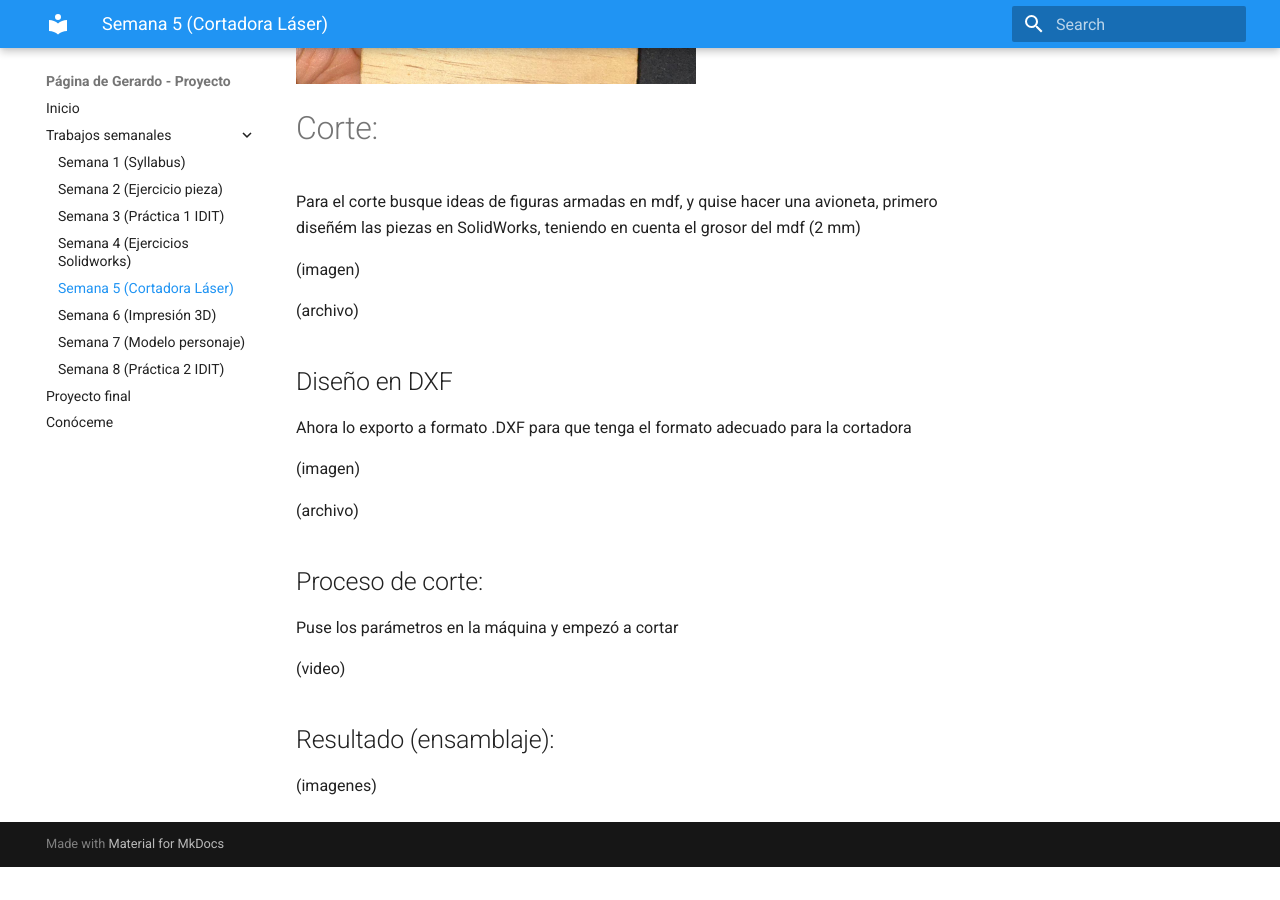
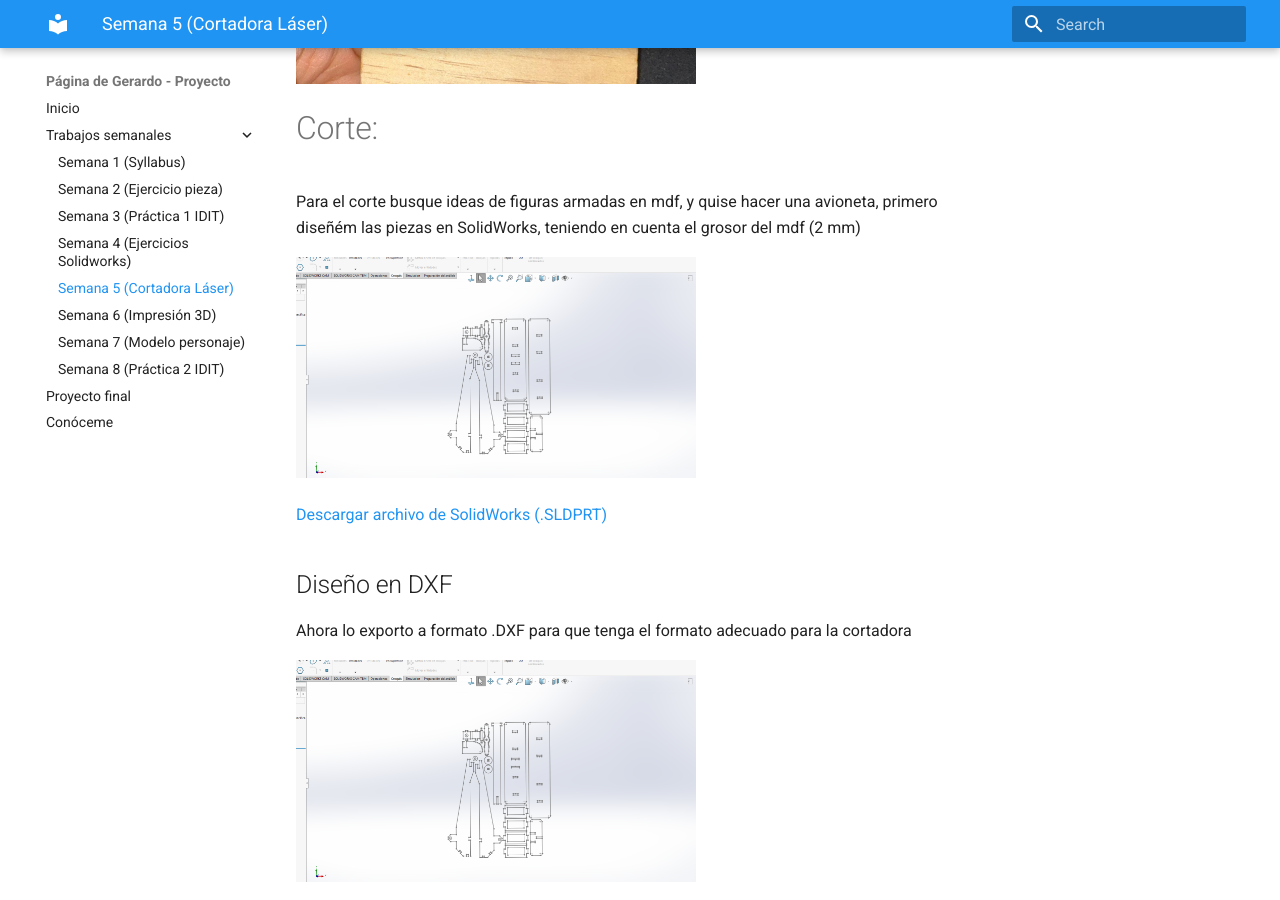
Before and after one commit to Gerardo-Esquivel/PortafolioProyecto, an MkDocs documentation site: the page built from docs/semana5.md, in a window 1280 px wide and 900 px high, scrolled down 1150 px. Built offline with MkDocs 1.6.1 and Material for MkDocs 9.7.7, drawn with Linux system fonts in a browser that asks for light colours; before the commit the page ends 2017 px from its top, so only the background shows below that.

Commit message:
Update semana5.md

```diff
--- a/docs/semana5.md
+++ b/docs/semana5.md
@@ -19,17 +19,17 @@ Se exporta en .DXF, que es el formato que se utiliza en la máquina láser, se c
 Para el corte busque ideas de figuras armadas en mdf, y quise hacer una avioneta, primero diseñém las piezas en SolidWorks, teniendo en cuenta el grosor del mdf (2 mm)
 
 
-(imagen)
+<img src="../recursos/avionimagensld.png" width="400" alt="mercedes">
 
 
-(archivo)
+[Descargar archivo de SolidWorks (.SLDPRT)](recursos/AvionVector.SLDPRT)
 
 
 ## Diseño en DXF
 Ahora lo exporto a formato .DXF para que tenga el formato adecuado para la cortadora
 
 
-(imagen)
+<img src="../recursos/avionimagensld.png" width="400" alt="mercedes">
 
 
 (archivo)
```
